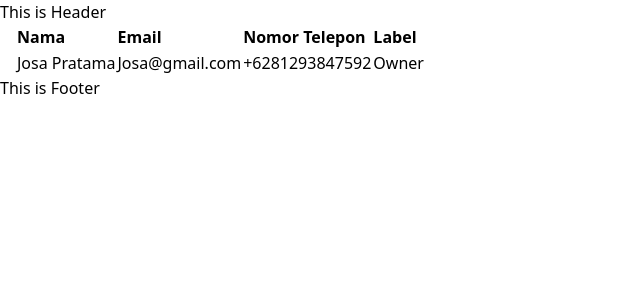
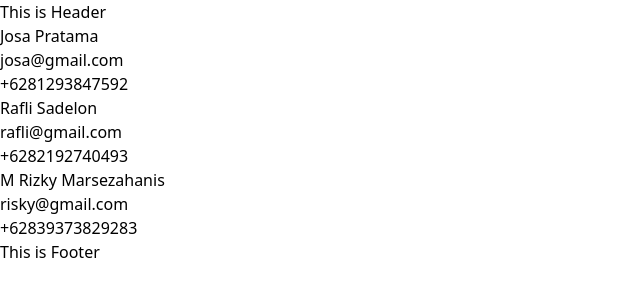
Before and after one commit to Josa1234/jpcontact, a plain HTML site: page index.html in a window 1280 px wide. Shown: the whole page, without its empty margins (0-640 px from the left). Drawn offline with nearby package versions, Linux system fonts and the light colour scheme.

Commit message:
render contact

```diff
--- a/index.html
+++ b/index.html
@@ -11,30 +11,7 @@
   <body>
     <header>This is Header</header>
     <section>
-      <div class="container">
-        <div class="flex flex-warp">
-          <div class="w-full px-4">
-            <table class="table-auto">
-              <thead>
-                <tr class="text-left">
-                  <th>Nama</th>
-                  <th>Email</th>
-                  <th>Nomor Telepon</th>
-                  <th>Label</th>
-                </tr>
-              </thead>
-              <tbody>
-                <tr>
-                  <td>Josa Pratama</td>
-                  <td>Josa@gmail.com</td>
-                  <td>+6281293847592</td>
-                  <td>Owner</td>
-                </tr>
-              </tbody>
-            </table>
-          </div>
-        </div>
-      </div>
+      <ul id="contacts-container"></ul>
     </section>
     <footer>This is Footer</footer>
     <script src="index.js"></script>
--- a/index.js
+++ b/index.js
@@ -1,7 +1,7 @@
 const contacts = [
   {
     id: 1,
-    fullname: "Josa Pratama",
+    fullName: "Josa Pratama",
     email: "josa@gmail.com",
     phoneNumber: "+6281293847592",
     label: ["owner"],
@@ -10,7 +10,7 @@ const contacts = [
   },
   {
     id: 2,
-    fullname: "Rafli Sadelon",
+    fullName: "Rafli Sadelon",
     email: "rafli@gmail.com",
     phoneNumber: "+6282192740493",
     label: ["friend"],
@@ -19,7 +19,7 @@ const contacts = [
   },
   {
     id: 3,
-    fullname: "M Rizky Marsezahanis",
+    fullName: "M Rizky Marsezahanis",
     email: "risky@gmail.com",
     phoneNumber: "+62839373829283",
     label: ["friend"],
@@ -28,15 +28,34 @@ const contacts = [
   },
 ];
 
-console.log(contacts, "This is JP Contact");
+const contactsContainerElement = document.getElementById("contacts-container");
 
-// for (contact of contacts) {
-//   for (person in contact) {
-//     console.log(`${person}: ${contact[person]}`);
-//   }
-// }
+function renderContacts() {
+  const contactItemElements = contacts.map(
+    (contact) => `
+<li>
+  <h2>${contact.fullName}</h2>
+  <p>${contact.email}</p>
+  <p>${contact.phoneNumber}</p>
+</li>
+`
+  );
 
-for (let i = 0; i < contacts.length; i++) {
-  const { id, fullname, email, phoneNumber, label } = contacts[i];
-  console.log(`${id}. ${fullname} ${email} (${phoneNumber}) ${label}`);
+  const contactItems = contactItemElements.join("");
+
+  contactsContainerElement.innerHTML = contactItems;
 }
+
+function addContact(fullName, email, phoneNumber) {
+  const lastId = contacts[contacts.length - 1].id;
+  contact.push({ id: lastId + 1, fullName, email, phoneNumber });
+  renderContacts();
+}
+
+function deleteContactById(id) {}
+
+function updateContactById(id) {}
+
+function searchContact(keyword) {}
+
+renderContacts();
```
